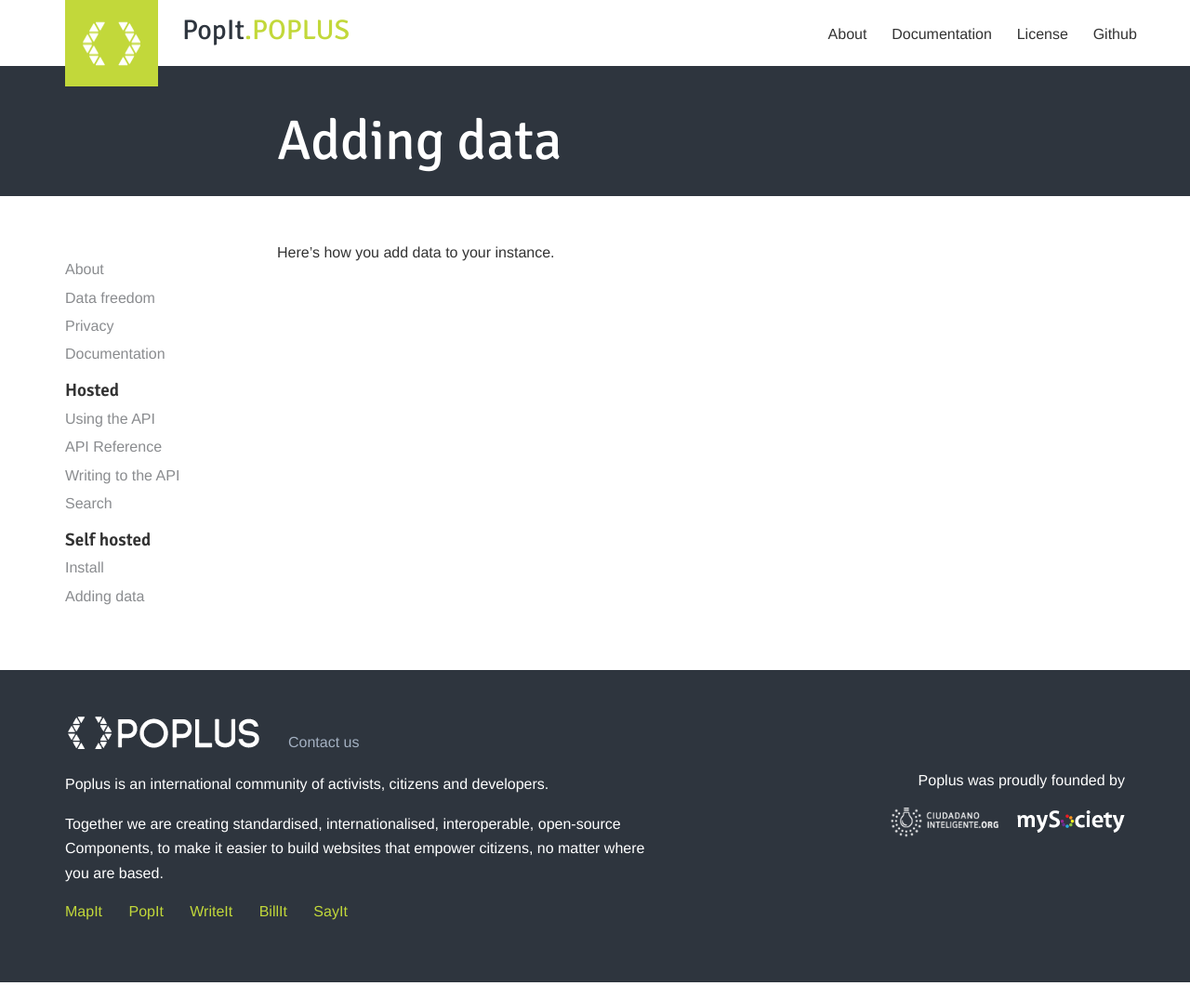
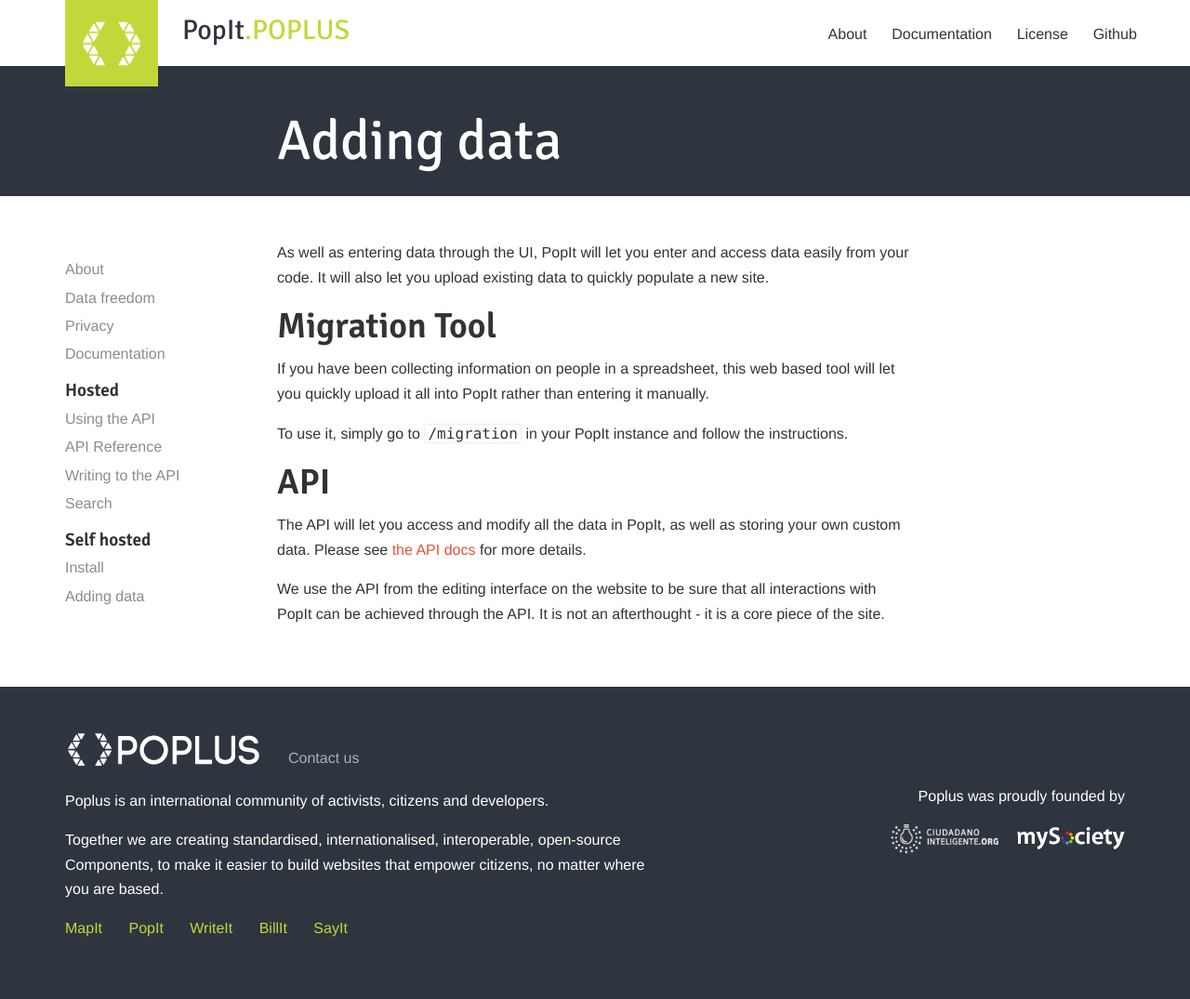
Before and after one commit to mysociety/popit.poplus.org, a Jekyll site: the page built from docs/adding-data.md, in a window 1280 px wide. Shown: the whole page at 93% size. Built offline with Jekyll 4.4.1, drawn with Linux system fonts in a browser that asks for light colours.

Commit message:
Add adding data page

```diff
--- a/docs/adding-data.md
+++ b/docs/adding-data.md
@@ -3,4 +3,16 @@
 title: Adding data
 ---
 
-Here's how you add data to your instance.
+As well as entering data through the UI, PopIt will let you enter and access data easily from your code. It will also let you upload existing data to quickly populate a new site.
+
+## Migration Tool
+
+If you have been collecting information on people in a spreadsheet, this web based tool will let you quickly upload it all into PopIt rather than entering it manually.
+
+To use it, simply go to <code>/migration</code> in your PopIt instance and follow the instructions.
+
+## API
+
+The API will let you access and modify all the data in PopIt, as well as storing your own custom data. Please see <a href="{{ site.baseurl }}/docs/api/">the API docs</a> for more details.
+
+We use the API from the editing interface on the website to be sure that all interactions with PopIt can be achieved through the API. It is not an afterthought - it is a core piece of the site.
```
